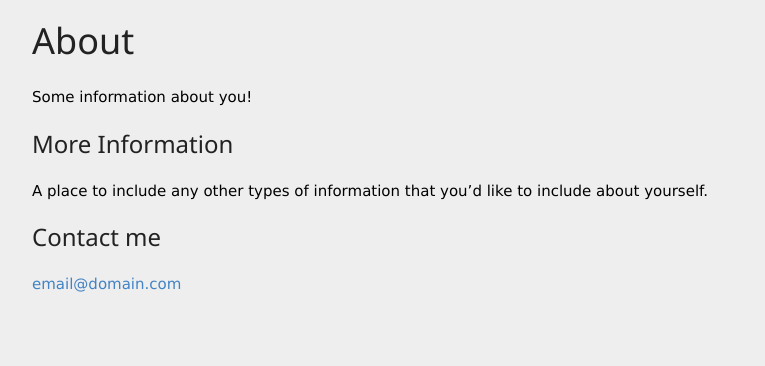
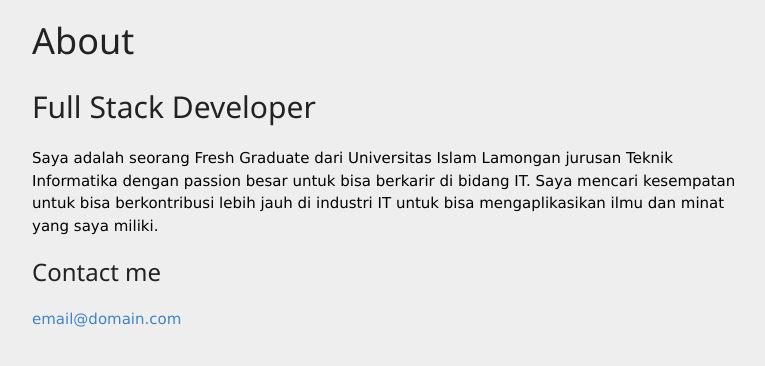
Before and after one commit to itsuga15/itsuga15.github.io, a Jekyll site: the page built from about.md, in a window 1280 px wide. Shown: the top 366 px of the page, without its empty margins (398-1163 px from the left). Built offline with Jekyll 4.4.1, drawn with Linux system fonts in a browser that asks for light colours.

Commit message:
Update about.md

```diff
--- a/about.md
+++ b/about.md
@@ -3,13 +3,11 @@ layout: page
 title: About
 permalink: /about/
 ---
+## Full Stack Developer
 
-Some information about you!
-
-### More Information
-
-A place to include any other types of information that you'd like to include about yourself.
+Saya adalah seorang Fresh Graduate dari Universitas Islam Lamongan jurusan Teknik Informatika dengan passion besar untuk bisa berkarir di bidang IT.
+Saya mencari kesempatan untuk bisa berkontribusi lebih jauh di industri IT untuk bisa mengaplikasikan ilmu dan minat yang saya miliki.
 
 ### Contact me
 
-[email@domain.com](mailto:email@domain.com)
+[email@domain.com](mailto:adityalandz@gmail.com.com)
```
